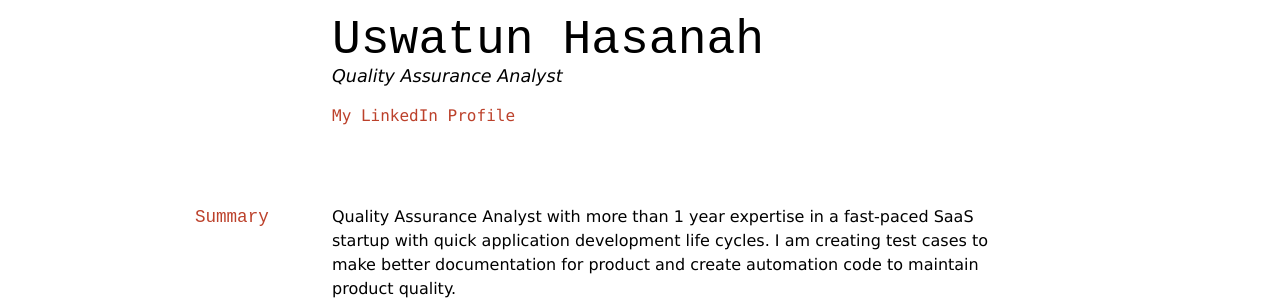
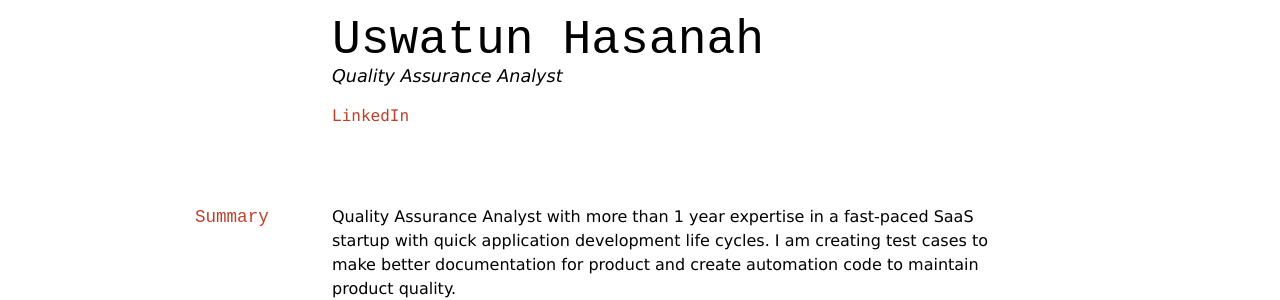
Before and after one commit to elipapa/markdown-cv, a Jekyll site: the page built from index.md, in a window 1280 px wide. Shown: the top 300 px of the page. Built offline with Jekyll 4.4.1, drawn with Linux system fonts in a browser that asks for light colours.

Commit message:
Update index.md

```diff
--- a/index.md
+++ b/index.md
@@ -6,7 +6,7 @@
 Quality Assurance Analyst
 
 <div id="webaddress">
-<a href="https://www.linkedin.com/in/uswatun-h-3479808b/">My LinkedIn Profile</a>
+<a href="https://www.linkedin.com/in/uswatun-h-3479808b/">LinkedIn</a>
 </div>
 
 
@@ -58,6 +58,7 @@
 
 `2013-2017`
 __Telkom University, Bandung__
+
 - B.A. in Informatics Engineering GPA 3.29
 
 <!-- ### Footer
```
